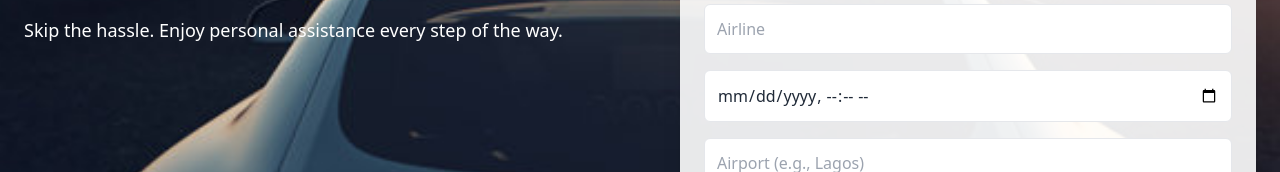
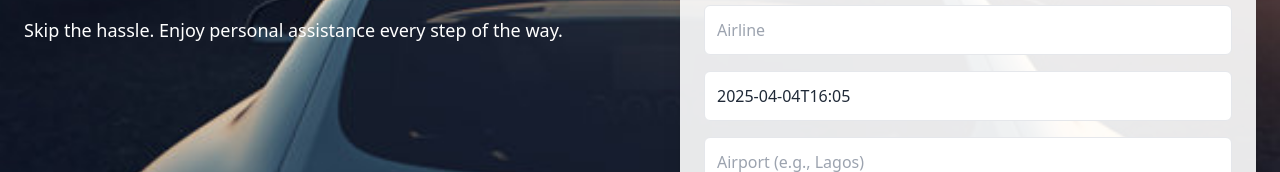
Before and after one commit to dlegend4000/first-priority-app, a React (Vite) app: page / in a window 1280 px wide. Shown: the part 500-672 px from the top of the page. Built offline with nearby package versions, Linux system fonts and the light colour scheme.

Commit message:
fixing date

```diff
--- a/src/App.jsx
+++ b/src/App.jsx
@@ -52,7 +52,7 @@ const Booking = () => {
             <input className="p-3 border rounded-md" name="email" placeholder="Email Address" type="email" onChange={handleChange} required />
             <input className="p-3 border rounded-md" name="flightNumber" placeholder="Flight Number" onChange={handleChange} required />
             <input className="p-3 border rounded-md" name="airline" placeholder="Airline" onChange={handleChange} required />
-            <input className="p-3 border rounded-md" name="arrivalTime" placeholder="Arrival Date & Time" type="datetime-local" onChange={handleChange} required />
+            <input className="p-3 border rounded-md" name="arrivalTime"$1 value={form.arrivalTime}></input>
             <input className="p-3 border rounded-md" name="airport" placeholder="Airport (e.g., Lagos)" onChange={handleChange} required />
             <button className="bg-black text-white py-3 px-6 rounded-md hover:bg-gray-800 transition" type="submit">
               Submit Booking
```
